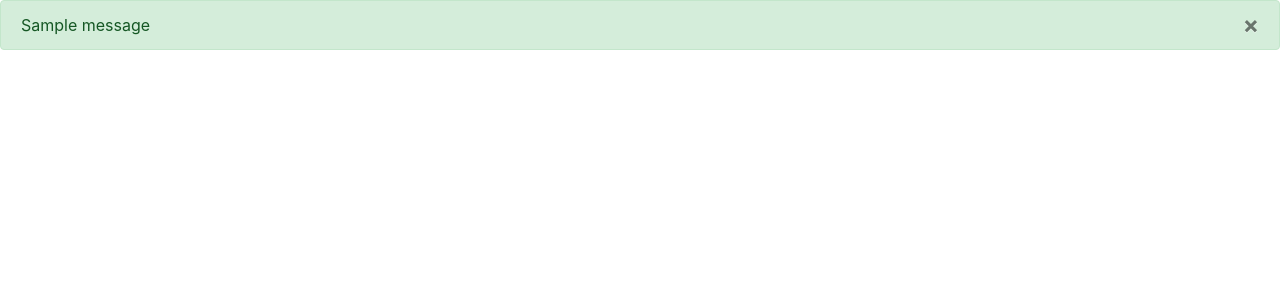
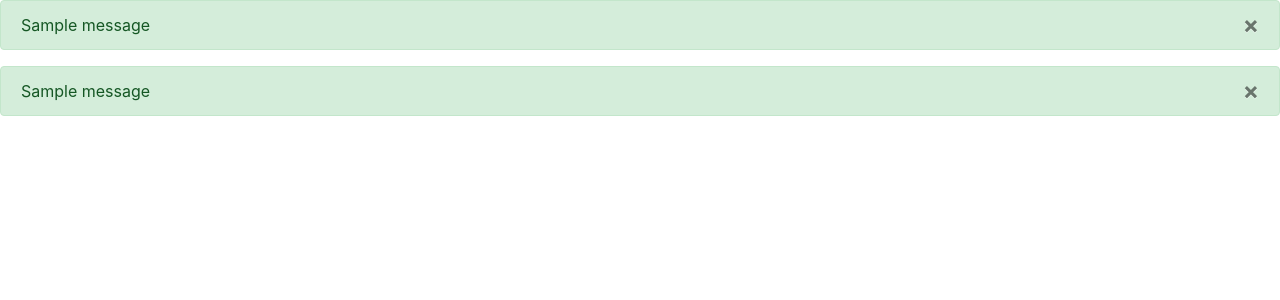
Before and after one commit to Tepe13/flask_web_app, a Flask app: template website/templates/base.html in a window 1280 px wide. Shown: the part 56-356 px from the top of the page. Run offline with Flask 2, Linux system fonts and the light colour scheme; the template is opened without the code that fills it, so the values that code supplies are empty; one stand-in notice (Sample message) is shown; some libraries are stand-ins or nearby versions.

Commit message:
adding flash messages

```diff
--- a/website/auth.py
+++ b/website/auth.py
@@ -1,9 +1,11 @@
-from flask import Blueprint, render_template
+from flask import Blueprint, render_template, request
 
 auth = Blueprint("auth",__name__)
 
 @auth.route('/login', methods=['GET', 'POST'])
 def login():
+    data = request.form
+    print(data)
     return render_template("login.html", text="Testing")
 
 @auth.route("/logout")
--- a/website/templates/base.html
+++ b/website/templates/base.html
@@ -41,6 +41,24 @@
     </nav>
 
     {% with messages = get_flashed_messages(with_categories=true) %} {% if
+        messages %} {% for category, message in messages %} {% if category ==
+        'error' %}
+        <div class="alert alert-danger alter-dismissable fade show" role="alert">
+          {{ message }}
+          <button type="button" class="close" data-dismiss="alert">
+            <span aria-hidden="true">&times;</span>
+          </button>
+        </div>
+        {% else %}
+        <div class="alert alert-success alter-dismissable fade show" role="alert">
+          {{ message }}
+          <button type="button" class="close" data-dismiss="alert">
+            <span aria-hidden="true">&times;</span>
+          </button>
+        </div>
+        {% endif %} {% endfor %} {% endif %} {% endwith %}
+
+    {% with messages = get_flashed_messages(with_categories=true) %} {% if
     messages %} {% for category, message in messages %} {% if category ==
     'error' %}
     <div class="alert alert-danger alter-dismissable fade show" role="alert">
```
